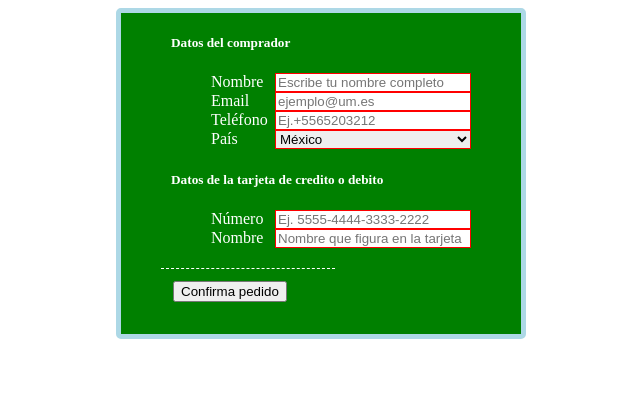
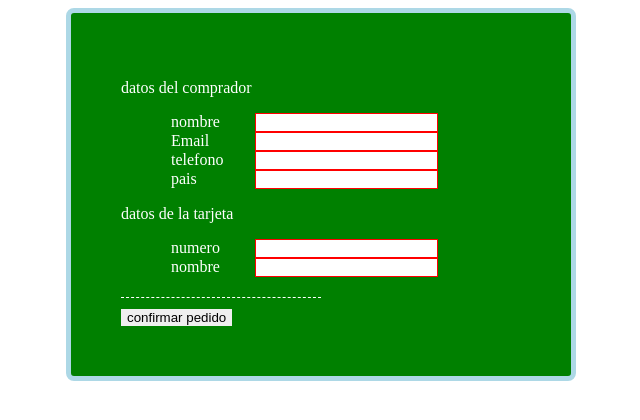
Before and after one commit to santiago-144/generation_bootcamp, a plain HTML site: page html_avanzado/ejercicio2.html in a window 1280 px wide. Shown: the whole page, without its empty margins (319-959 px from the left). Drawn offline with Linux system fonts and the light colour scheme.

Commit message:
repaso y Dom

```diff
--- a/html_avanzado/assets/css/ejercicio2.css
+++ b/html_avanzado/assets/css/ejercicio2.css
@@ -1,4 +1,4 @@
-.formcolor{
+/* .formcolor{
     color: white;
     border:5px solid #add8e6 ;
     background-color:rgba(0,128,0,255);
@@ -32,4 +32,33 @@
     padding: 12px;
     border-top: 1px dashed white;
     width: 150px;
+} */
+form{
+    background-color: green;
+    color:white;
+    padding: 50px;
+    border: 5px solid #add8e6;
+    border-radius: .5rem;
+    margin: 0 auto;
+    width: 400px;
 }
+.espaciado{
+padding-left: 50px;
+}
+label{
+    display: inline-block;
+    width: 80px;
+}
+input{
+    border: 1px solid red;
+}
+.boton{
+
+    margin-top: 20px;
+    padding-top: 10px;
+    border-top: 1px dashed white;
+    width: 200px;
+}
+.boton-enviar{
+    border: none;
+}
--- a/html_avanzado/ejercicio2.html
+++ b/html_avanzado/ejercicio2.html
@@ -8,13 +8,13 @@
     <title>Ejercicio 2</title>
   </head>
   <body>
-
+    <!--
     <form class="formcolor">
        <div class="center">
         <div>
             <h5>Datos del comprador</h5>
         </div>
-        <!-- ------------------------------------ -->
+        <!-- ------------------------------------ --
       <div class="cajar">
         <label class="acomodo" for="">Nombre</label>
         <input type="text" class="entrada1" placeholder="Escribe tu nombre completo" pattern="[a-z]{1-20}" required />
@@ -29,14 +29,14 @@
       </div>
       <div class="cajar">
         <label class="acomodo" for="">País</label>
-       <!--  <input type="text" class="entrada1" /> -->
+       <!--  <input type="text" class="entrada1" /> --
         <select class="entrada1 borde ">
             <option value="México">México</option>
             <option value="Brasil">Brasil</option>
             <option value="Argentina">Argentina</option>
         </select>
       </div>
-<!-- ------------------------------------------------ -->
+<!-- ------------------------------------------------ --
       <div>
         <h5>Datos de la tarjeta de credito o debito</h5>
       </div>
@@ -50,9 +50,34 @@
         placeholder="Nombre que figura en la tarjeta" required/>
       </div>
       </div>
-      <!-- ------------------------------------------ -->
+      <!-- ------------------------------------------ --
       <div class="enviar">
         <input class="enviar1" type="submit" value="Confirma pedido" />
+      </div>
+    </form> -->
+    <!-- ---------------------jona ------------------- -->
+    <form>
+      <p>datos del comprador</p>
+      <div class="espaciado">
+        <label for="">nombre</label>
+        <input type="text" ><br>
+        <label for="">Email</label>
+        <input type="text" ><br>
+        <label for="">telefono</label>
+        <input type="text" ><br>
+        <label for="">pais</label>
+        <input type="text" >
+      </div >
+      <p>datos de la tarjeta</p>
+      <div class="espaciado">
+        <label for="">numero</label>
+        <input type="text" ><br>
+        <label for="">nombre</label>
+        <input type="text" ><br>
+
+      </div>
+      <div class="boton">
+        <input class="boton-enviar" type="submit" value="confirmar pedido">
       </div>
     </form>
   </body>
```
Also changed, not shown: html_avanzado/assets/js/main.js (added, +15 -0 lines), html_avanzado/formularios.html (+8 -12 lines).
